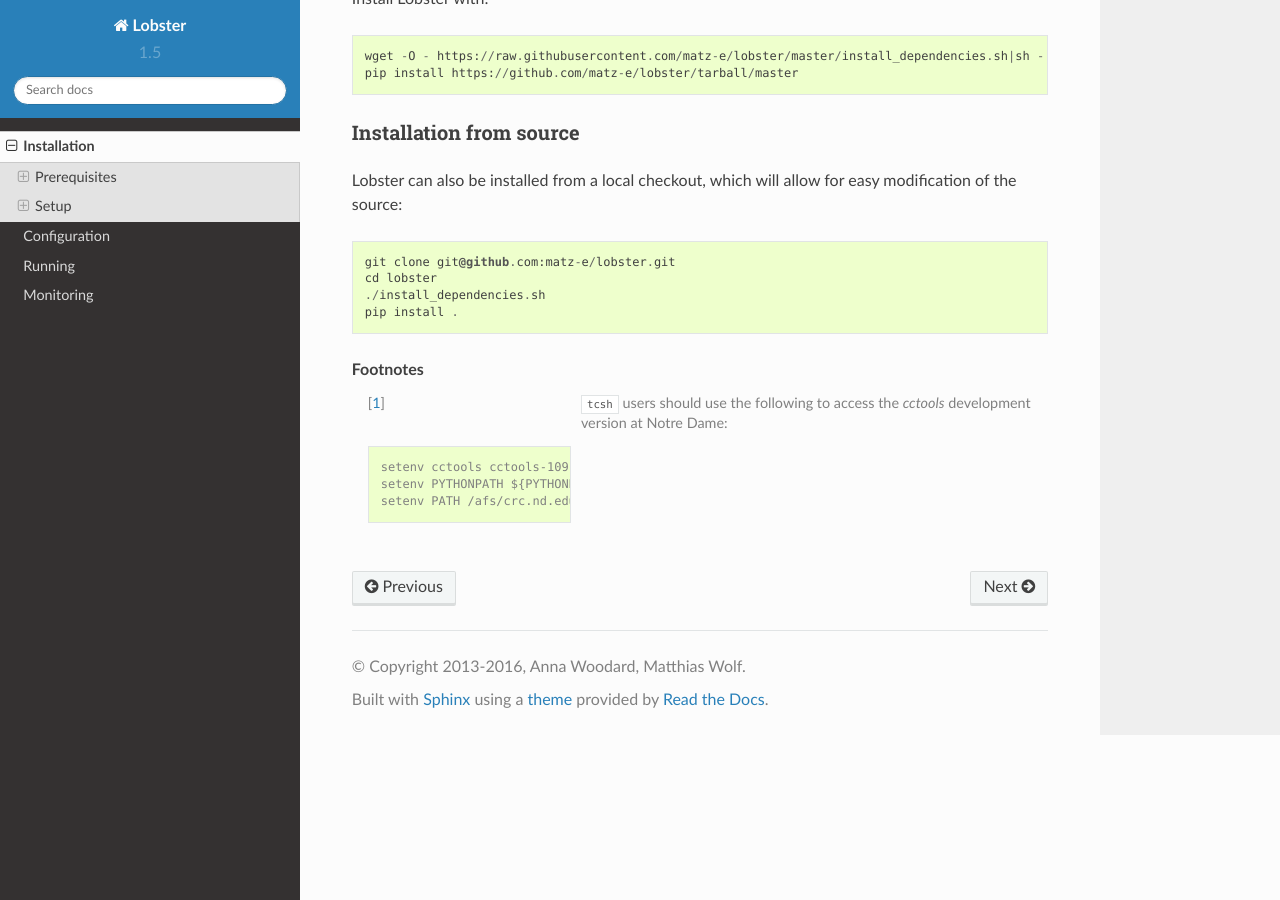
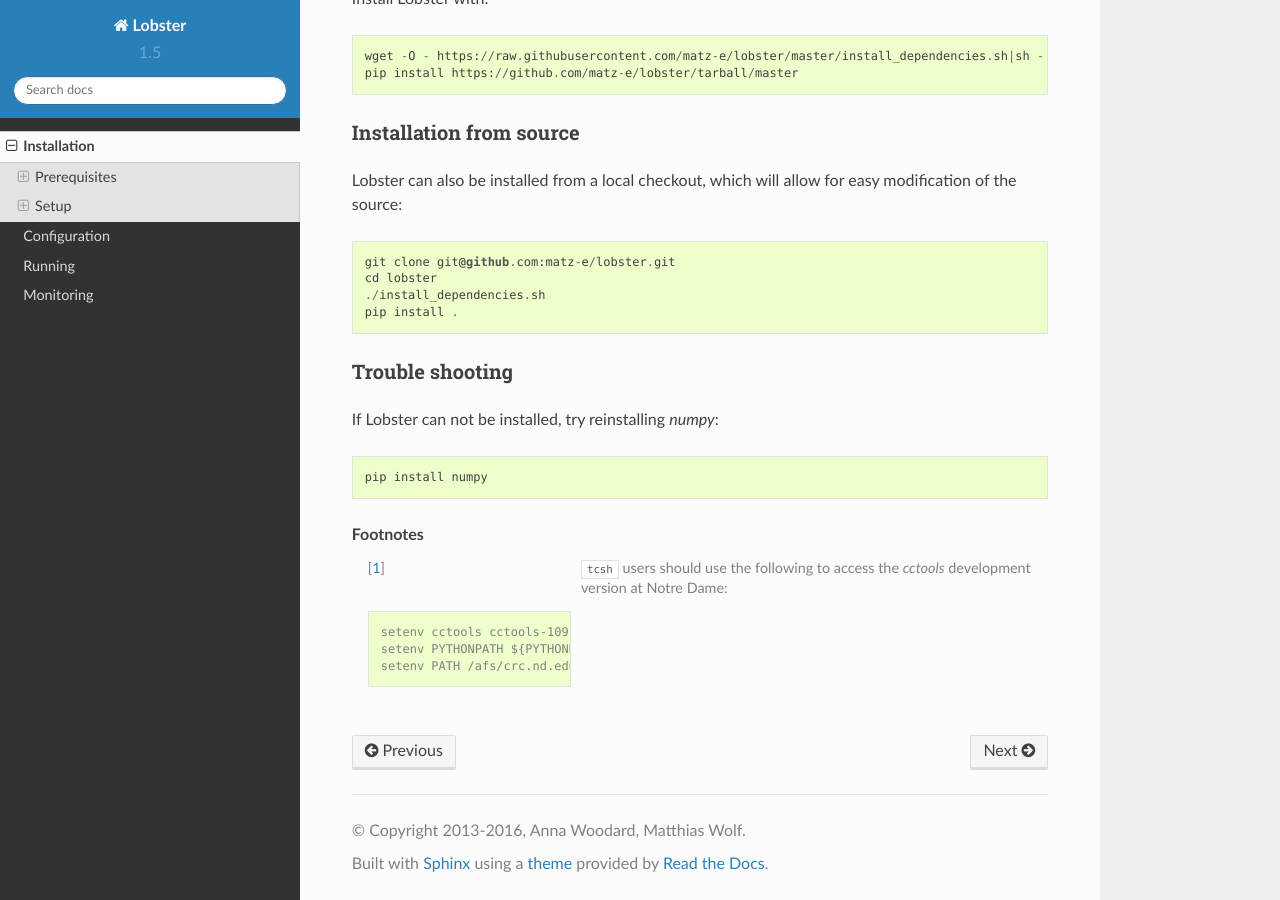
Before and after one commit to NDCMS/lobster, a Sphinx documentation site: the page built from docs/install.rst, in a window 1280 px wide and 900 px high, scrolled down 1884 px. Built offline with Sphinx 7.4.7 and the Read the Docs theme 2.0.0, drawn with Linux system fonts in a browser that asks for light colours.

Commit message:
Add notification about numpy #397

```diff
--- a/docs/install.rst
+++ b/docs/install.rst
@@ -89,6 +89,13 @@ easy modification of the source::
     ./install_dependencies.sh
     pip install .
 
+Trouble shooting
+~~~~~~~~~~~~~~~~~~~~~~~
+
+If Lobster can not be installed, try reinstalling `numpy`::
+
+    pip install numpy
+
 .. _Notre Dame Cooperative Computing Lab: http://www3.nd.edu/~ccl/software/download.shtml
 
 .. rubric:: Footnotes
```
